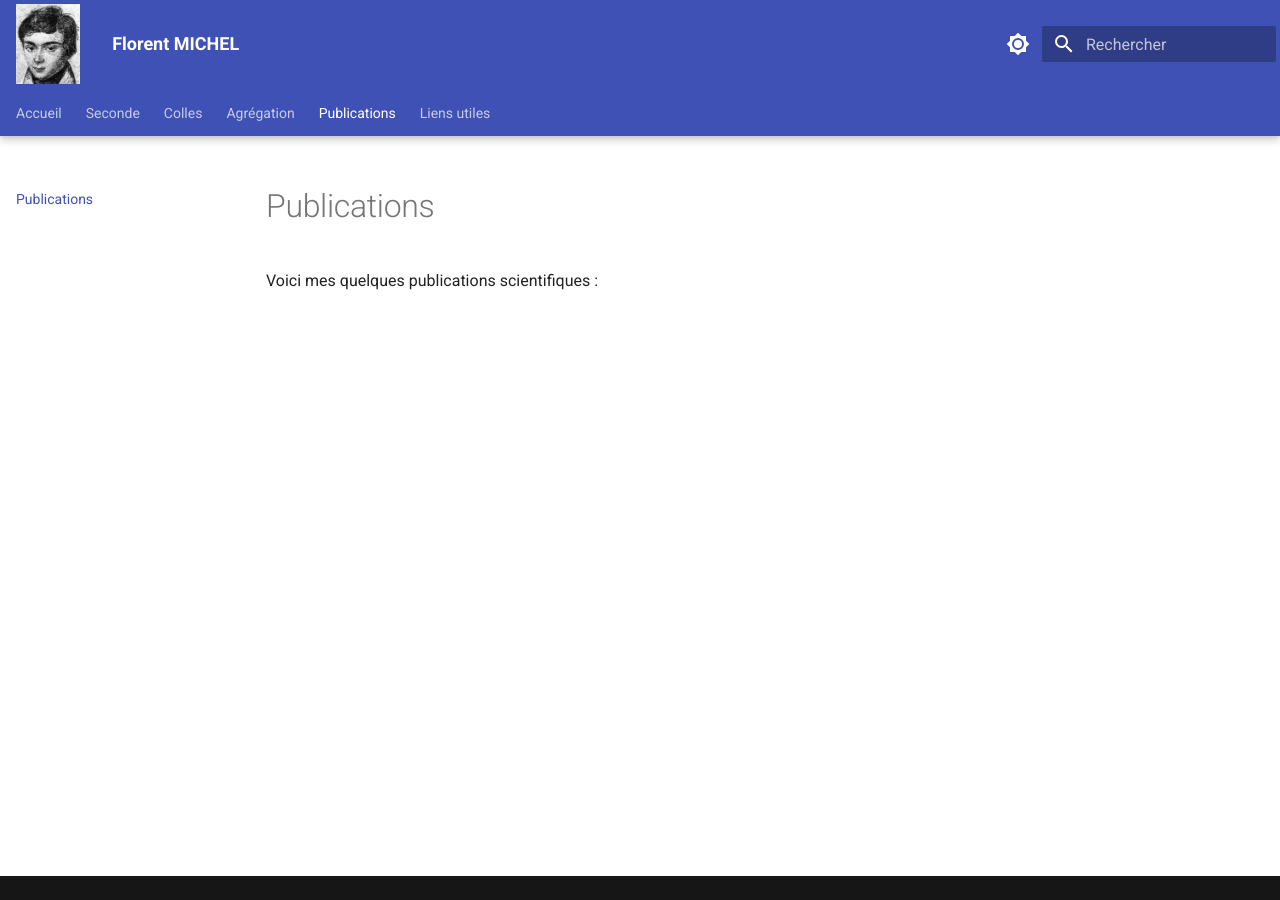
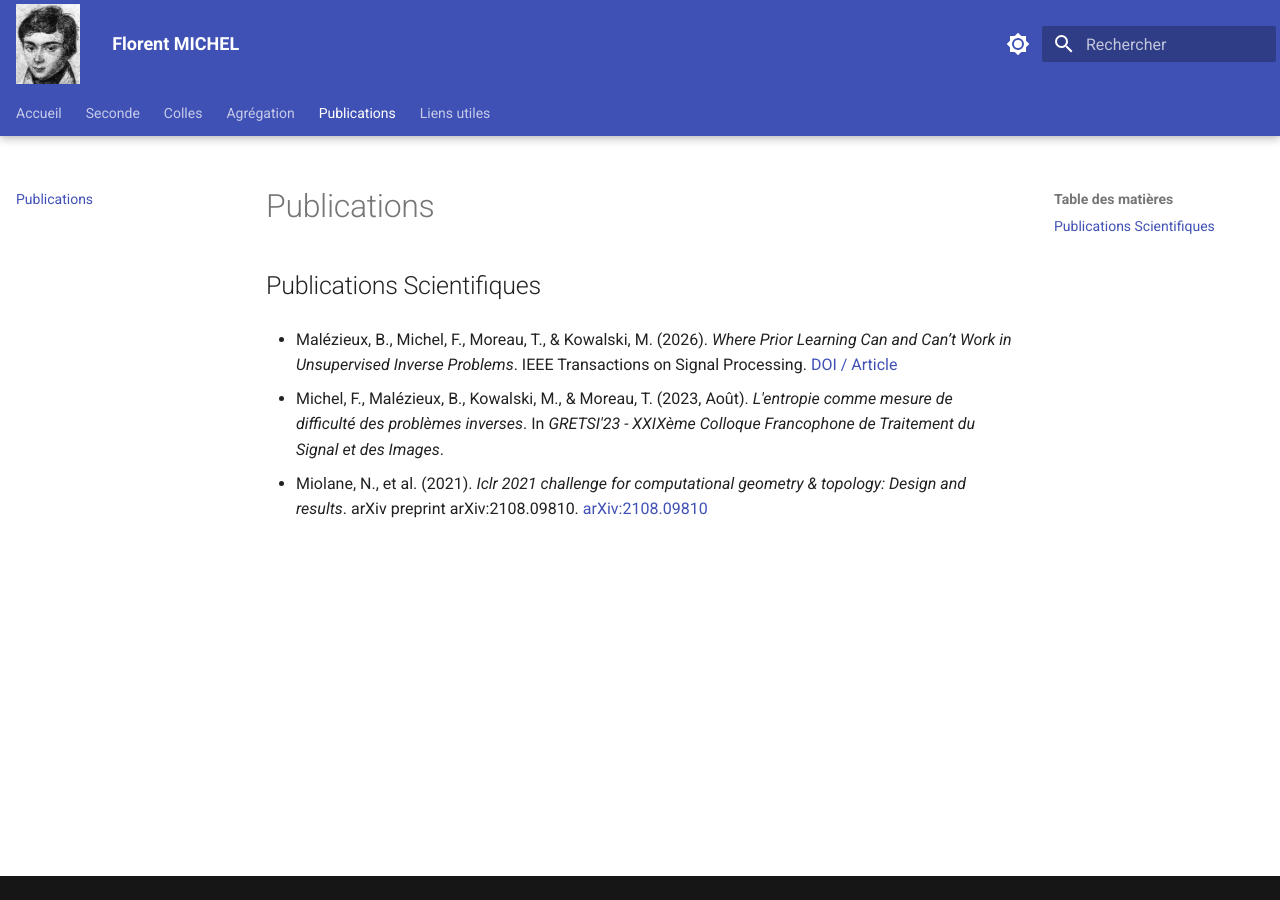
Before and after one commit to Florent-Michel/florent-michel.github.io, an MkDocs documentation site: the page built from docs/publications.md, in a window 1280 px wide. Built offline with MkDocs 1.6.1 and Material for MkDocs 9.7.7, drawn with Linux system fonts in a browser that asks for light colours.

Commit message:
Update publications.md

```diff
--- a/docs/publications.md
+++ b/docs/publications.md
@@ -1 +1,9 @@
-Voici mes quelques publications scientifiques :
+## Publications Scientifiques
+
+* Malézieux, B., Michel, F., Moreau, T., & Kowalski, M. (2026). *Where Prior Learning Can and Can’t Work in Unsupervised Inverse Problems*. IEEE Transactions on Signal Processing.
+  [DOI / Article](https://ieeexplore.ieee.org/)
+
+* Michel, F., Malézieux, B., Kowalski, M., & Moreau, T. (2023, Août). *L'entropie comme mesure de difficulté des problèmes inverses*. In *GRETSI'23 - XXIXème Colloque Francophone de Traitement du Signal et des Images*.
+
+* Miolane, N., et al. (2021). *Iclr 2021 challenge for computational geometry & topology: Design and results*. arXiv preprint arXiv:2108.09810.
+  [arXiv:2108.09810](https://arxiv.org/abs/2108.09810)
```
